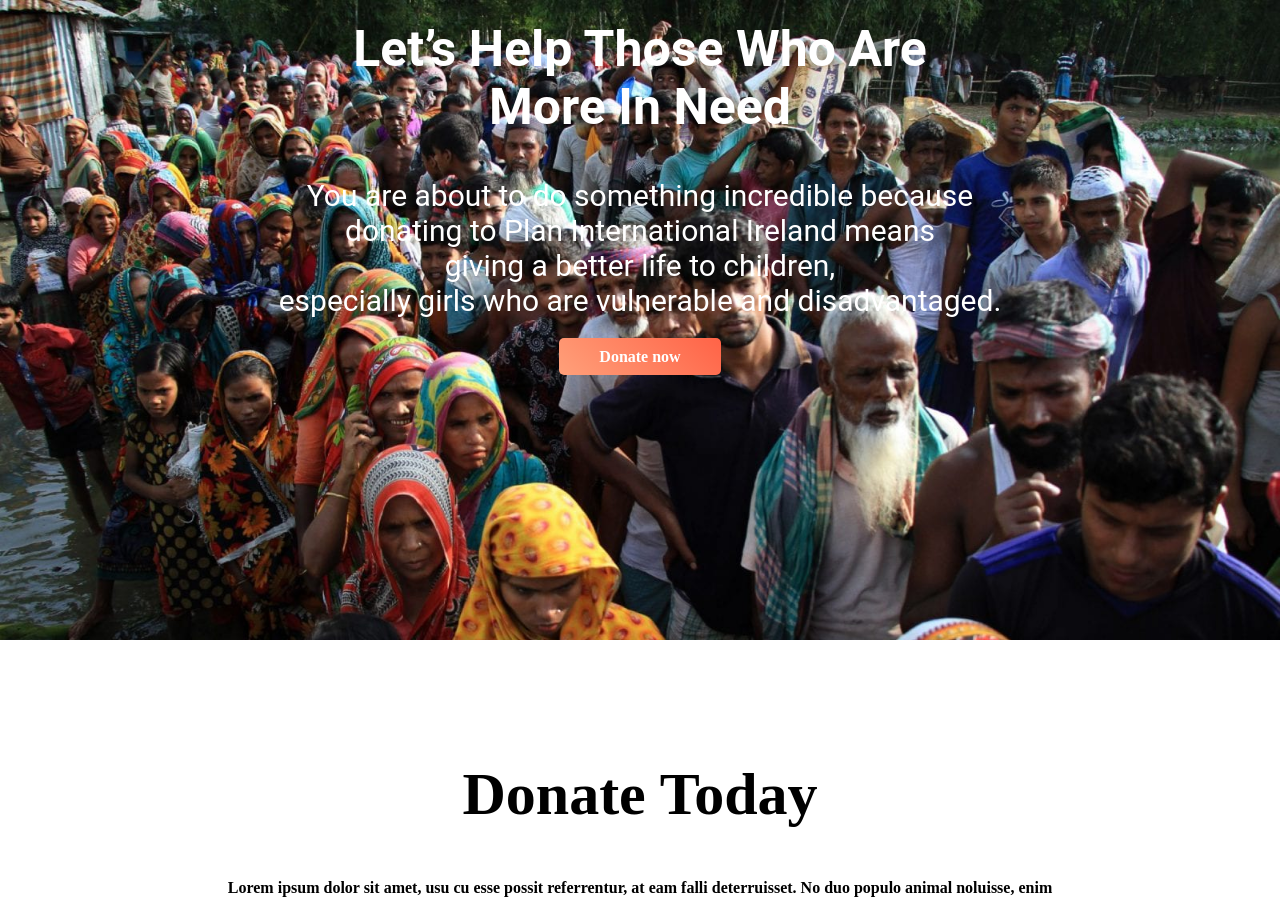
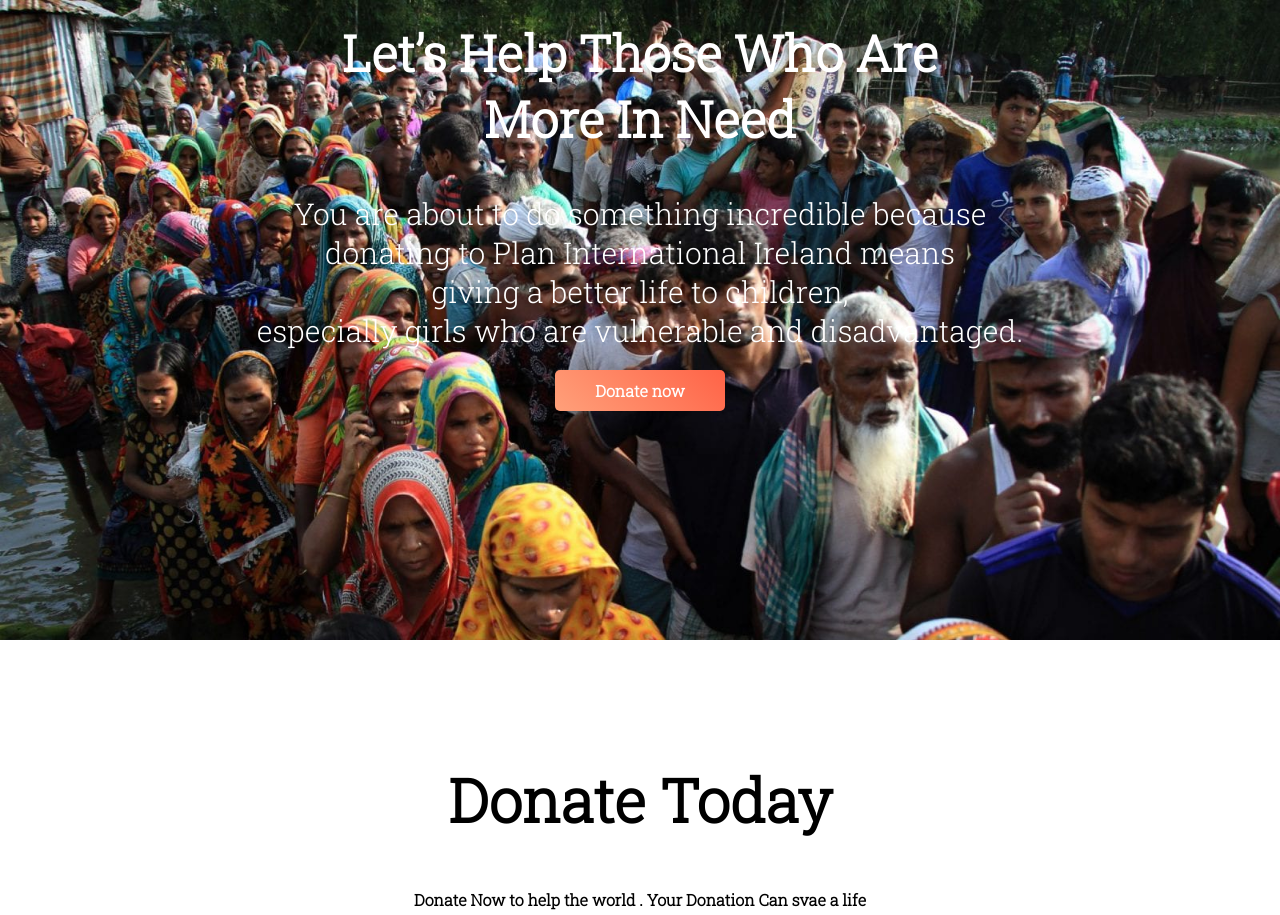
Before and after one commit to sojib076/first-Assingment, a plain HTML site: page index.html in a window 1280 px wide. Shown: the top 915 px of the page. Drawn offline with Linux system fonts and the light colour scheme.

Commit message:
assaingment

```diff
--- a/index.html
+++ b/index.html
@@ -26,8 +26,7 @@
   <section class="donationNow">
     <div class="donation-area">
       <h1>Donate Today</h1>
-      <h4>Lorem ipsum dolor sit amet, usu cu esse possit referrentur, at eam falli deterruisset. No duo populo animal
-        noluisse, enim</h4>
+      <h4>Donate Now to help the world . Your Donation Can svae a life </h4>
     </div>
 
     <div class="card-flex">
--- a/style.css
+++ b/style.css
@@ -1,7 +1,9 @@
+@import url('https://fonts.googleapis.com/css2?family=Roboto+Slab:wght@300&display=swap');
+
 body{
     margin: 0px;
     padding: 0px;
-
+    font-family: 'Roboto Slab', serif;
 }
 
 
@@ -23,14 +25,14 @@ body{
 }
 .middle p{
     font-size: 30px;
-    color: white;
-    font-family: 'Roboto', sans-serif;
+    color: rgb(255, 255, 255);
+
     margin-top: 10px;
 }
  .middle h1{
     font-size: 50px;
     color: rgb(255, 255, 255);
-    font-family: 'Roboto', sans-serif;
+
     margin-top: 20px;
 
 }
```
